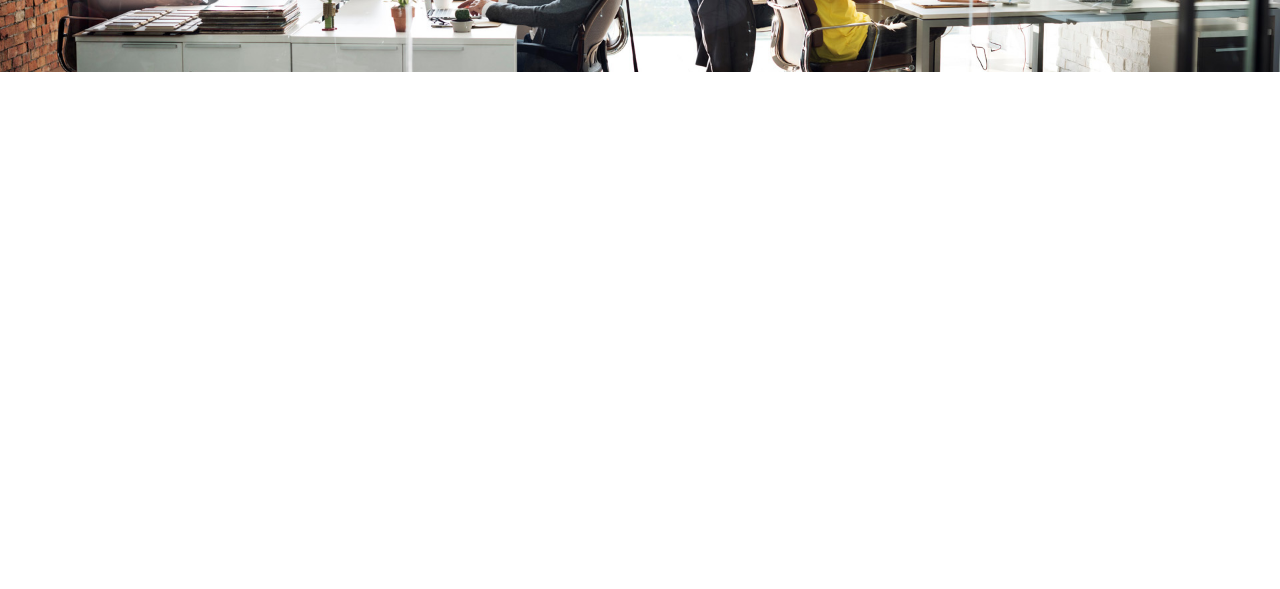
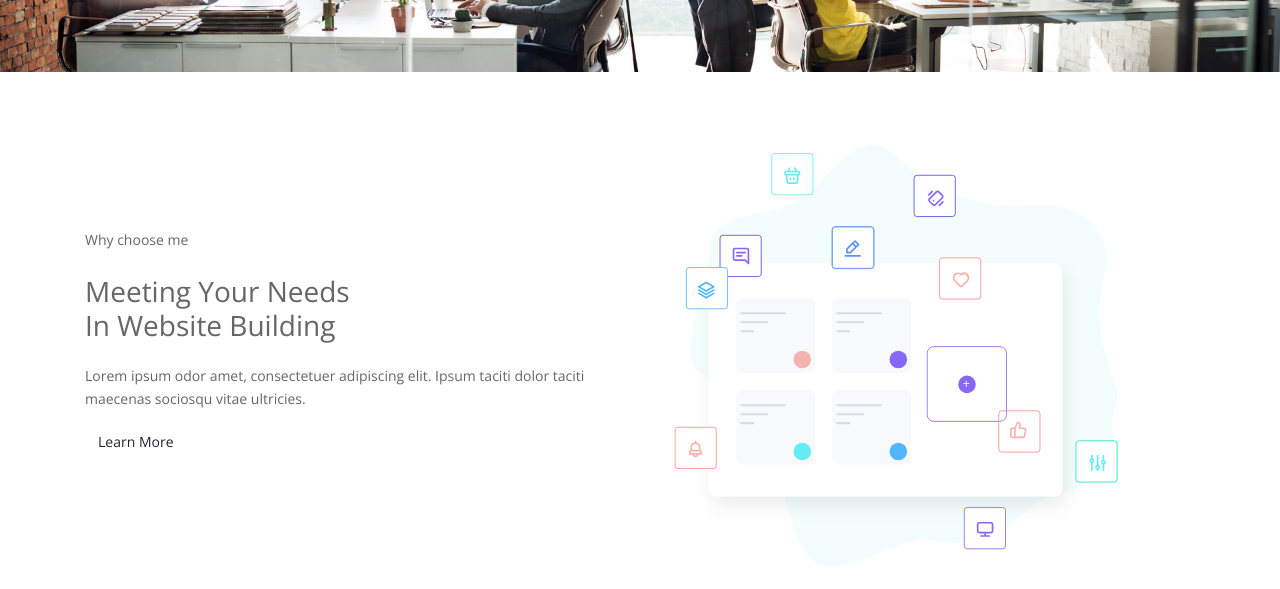
Before and after one commit to nickgriff99/File-Structure-Project, a plain HTML site: page index.html in a window 1280 px wide. Shown: the part 231-820 px from the top of the page. Drawn offline with nearby package versions, Linux system fonts and the light colour scheme.

Commit message:
started on 2nd section

```diff
--- a/css/default.css
+++ b/css/default.css
@@ -23,6 +23,17 @@ body {
   color: var(--font-color-base);
   margin: 0;
   padding: 0;
+
+  --size-10: 0.625rem;
+  --size-14: 0.875rem;
+  --size-16: 1rem;
+  --size-18: 1.125rem;
+  --size-20: 1.25rem;
+  --size-30: 1.875rem;
+  --size-40: 2.5rem;
+  --size-50: 3.125rem;
+  --size-100: 6.25rem;
+  --size-150: 9.175rem;
 }
 
 *,
--- a/css/styles.css
+++ b/css/styles.css
@@ -75,6 +75,13 @@
 
 .hero-header {
   color: var(--white);
+}
 
+.why-me-wrapper {
+  display: flex;
+  align-items: center;
+}
 
+.why-me-wrapper div {
+  flex: 1;
 }
--- a/index.html
+++ b/index.html
@@ -48,6 +48,19 @@
         </div>
       </div>
     </header>
+    <section>
+      <div class="container why-me-wrapper">
+        <div class="block-text">
+          <span>Why choose me</span>
+          <h2>Meeting Your Needs <br> In Website Building</h2>
+          <p>Lorem ipsum odor amet, consectetuer adipiscing elit. Ipsum taciti dolor taciti maecenas sociosqu vitae ultricies.</p>
+          <a class="btn" href="#">Learn More</a>
+        </div>
+        <div>
+          <img src="./assets/image2.svg" alt="icon chart">
+        </div>
+      </div>
+    </section>
   </body>
 
 </html>
```
